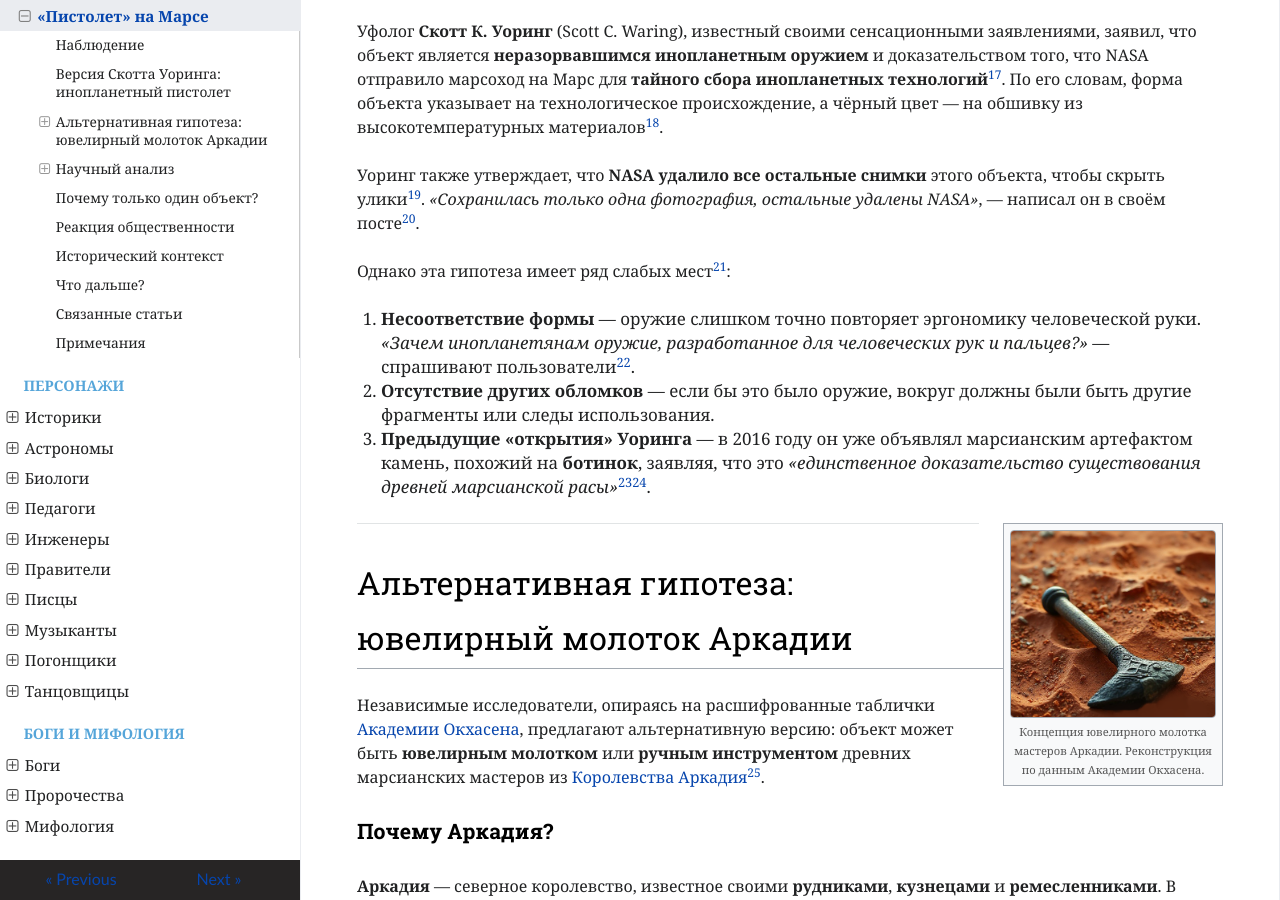
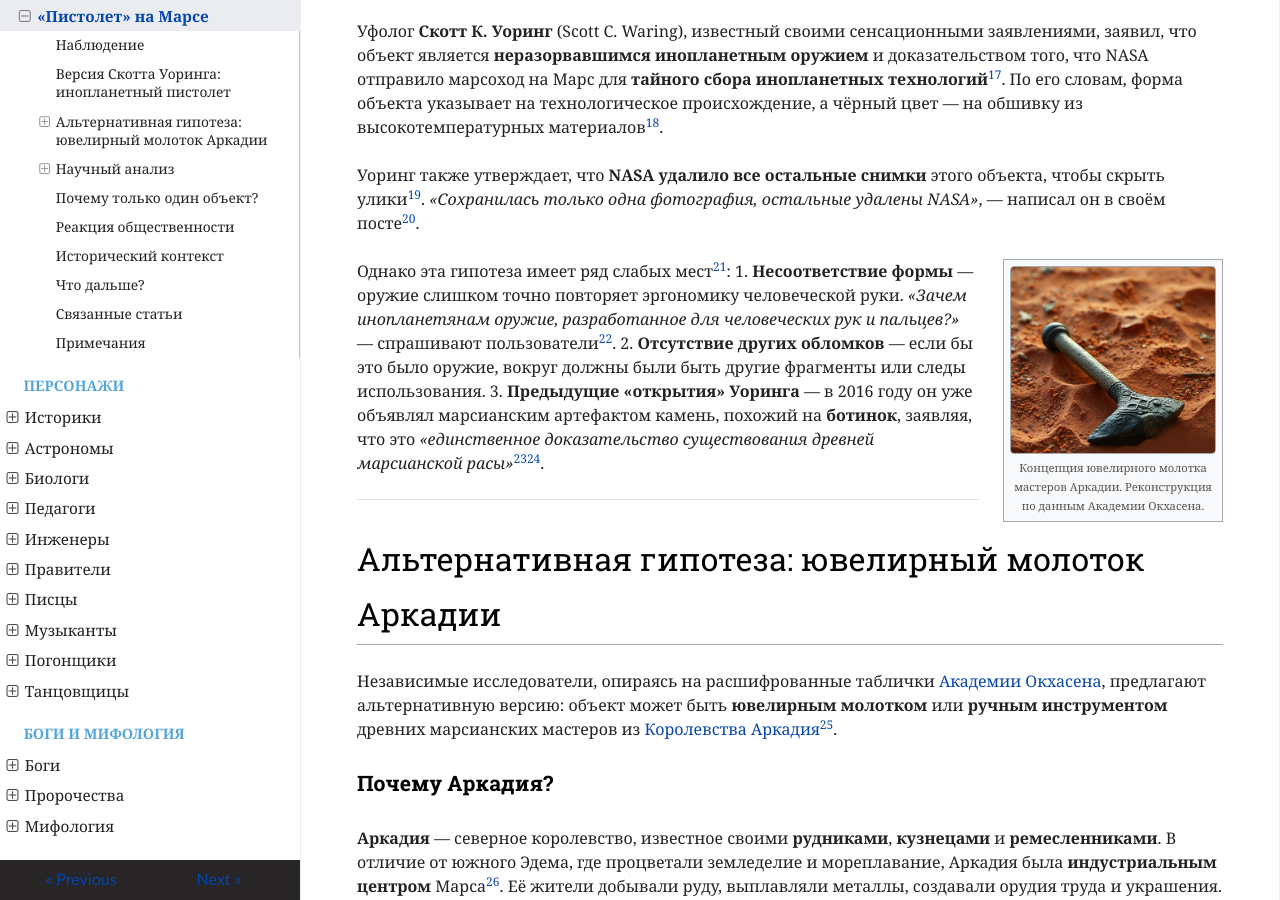
Before and after one commit to ivanhohlov14-bit/mars-encyclopedia, an MkDocs documentation site: the page built from docs/science/mars-gun.md, in a window 1280 px wide and 900 px high, scrolled down 1949 px. Built offline with MkDocs 1.6.1, drawn with Linux system fonts in a browser that asks for light colours; nearby versions of some CDN libraries.

Commit message:
Update mars-gun.md

```diff
--- a/docs/science/mars-gun.md
+++ b/docs/science/mars-gun.md
@@ -9,7 +9,7 @@
   </div>
 
   <p><b>Тип</b> Неопознанный артефакт / скальное образование</p>
-  <p><b>Страна</b> <span style="display: inline-flex; align-items: center; gap: 4px;"><img src="https://raw.githubusercontent.com/ivanhohlov14-bit/mars-encyclopedia/main/docs/assets/images/flag-of-arkadia.png" alt="Флаг Аркадии" style="width: 20px; height: auto; border: 1px solid #ccc; border-radius: 2px;"> <a href="/geography/arkadia/">Королевство Аркадия</a></span></p>
+  <p><b>Страна</b> <span style="display: inline-flex; align-items: center; gap: 4px;"><img src="https://raw.githubusercontent.com/ivanhohlov14-bit/mars-encyclopedia/main/docs/assets/images/map/flag-of-arkadia.png" alt="Флаг Аркадии" style="width: 20px; height: auto; border: 1px solid #ccc; border-radius: 2px;"> <a href="/geography/arkadia/">Королевство Аркадия</a></span></p>
   <p><b>Местоположение</b> SOL 3773, в районе хребта Вдовиак (Wdowiak Ridge), западный край кратера Индевор, Марс</p>
   <p><b>Дата съёмки</b> 2014 год</p>
   <p><b>Дата публикации</b> 30 июня – 1 июля 2026 года</p>
@@ -59,16 +59,15 @@
 
 Уоринг также утверждает, что **NASA удалило все остальные снимки** этого объекта, чтобы скрыть улики[^19]. *«Сохранилась только одна фотография, остальные удалены NASA»*, — написал он в своём посте[^20].
 
-Однако эта гипотеза имеет ряд слабых мест[^21]:
-
-1. **Несоответствие формы** — оружие слишком точно повторяет эргономику человеческой руки. *«Зачем инопланетянам оружие, разработанное для человеческих рук и пальцев?»* — спрашивают пользователи[^22].
-2. **Отсутствие других обломков** — если бы это было оружие, вокруг должны были быть другие фрагменты или следы использования.
-3. **Предыдущие «открытия» Уоринга** — в 2016 году он уже объявлял марсианским артефактом камень, похожий на **ботинок**, заявляя, что это *«единственное доказательство существования древней марсианской расы»*[^23][^24].
-
 <div style="float: right; margin: 0 0 0.5rem 1.5rem; width: 220px; background: #f8f9fa; border: 1px solid #a2a9b1; padding: 6px; font-size: 0.8rem; text-align: center;">
   <img src="https://raw.githubusercontent.com/ivanhohlov14-bit/mars-encyclopedia/main/docs/assets/images/arkadia-jewelry-hammer-concept.png" alt="Концепция ювелирного молотка Аркадии" style="max-width: 100%; height: auto; border-radius: 4px; border: 1px solid #a2a9b1;">
   <div style="font-size: 0.7rem; color: #555; margin-top: 4px;">Концепция ювелирного молотка мастеров Аркадии. Реконструкция по данным Академии Окхасена.</div>
 </div>
+
+Однако эта гипотеза имеет ряд слабых мест[^21]:
+1. **Несоответствие формы** — оружие слишком точно повторяет эргономику человеческой руки. *«Зачем инопланетянам оружие, разработанное для человеческих рук и пальцев?»* — спрашивают пользователи[^22].
+2. **Отсутствие других обломков** — если бы это было оружие, вокруг должны были быть другие фрагменты или следы использования.
+3. **Предыдущие «открытия» Уоринга** — в 2016 году он уже объявлял марсианским артефактом камень, похожий на **ботинок**, заявляя, что это *«единственное доказательство существования древней марсианской расы»*[^23][^24].
 
 ---
 
```
